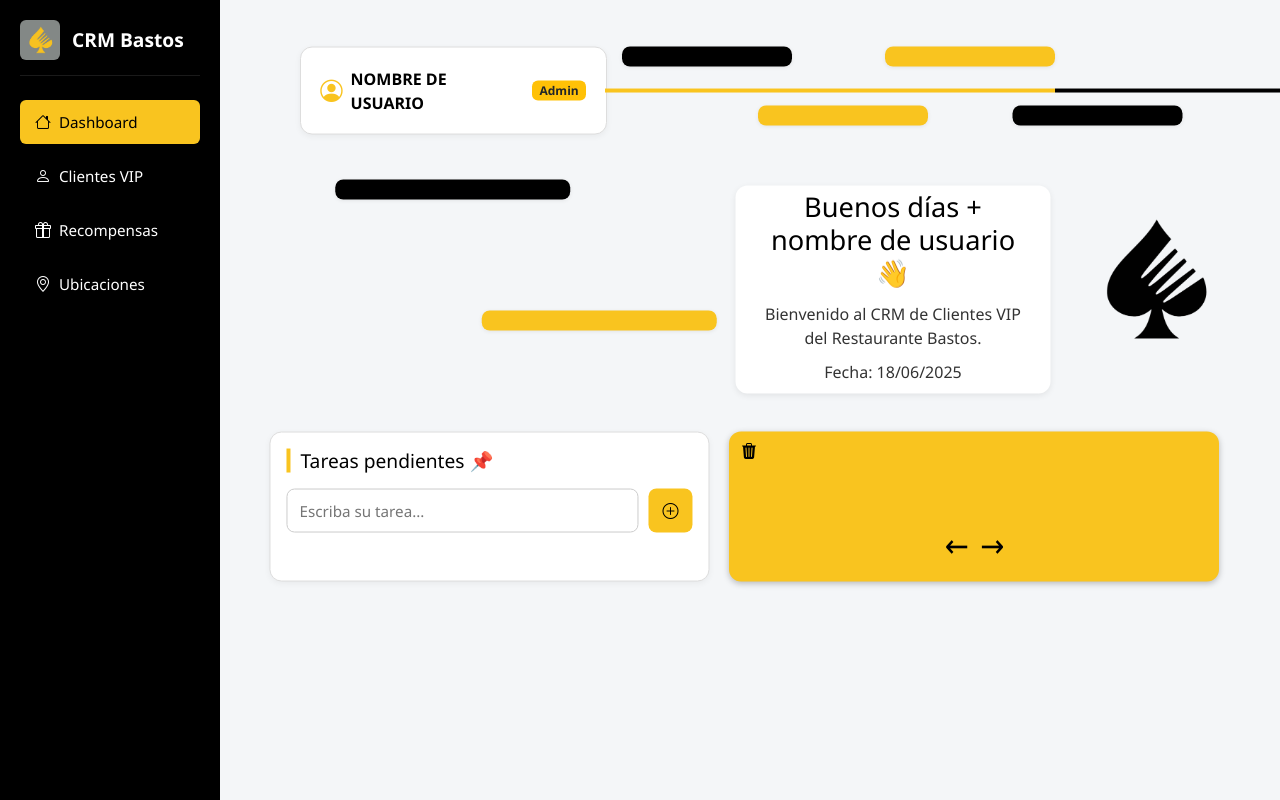
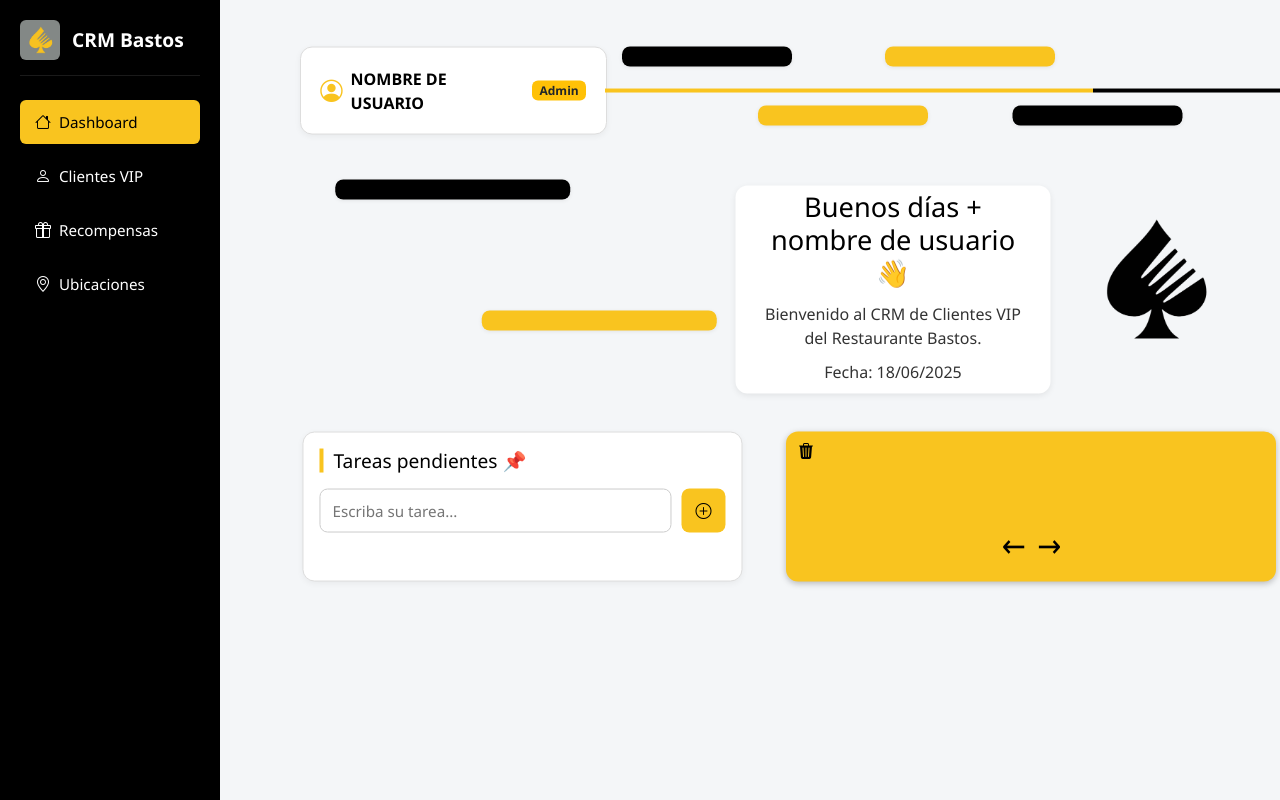
Before and after one commit to ChristianPC12/CRM_INTEGRADOR1, a PHP site: page /CRM_INT/ in a window 1280 px wide. Run offline with PHP 8.4, Linux system fonts and the light colour scheme; data that the repository does not hold is empty.

Commit message:
Centrar el divisor de tareas y la linea de diseño todo-before

```diff
--- a/public/css/Dashboard.css
+++ b/public/css/Dashboard.css
@@ -24,12 +24,14 @@ body {
 .diseño-todo::before {
   content: "";
   position: absolute;
-  width: 100%;
   height: 4px;
-  background: linear-gradient(to right, var(--amarillo) 50%, var(--negro) 50%);
   top: 50%;
   left: 33.9%;
+  width: calc(100vw - 33.9%);
+  background: linear-gradient(to right, var(--amarillo) 50%, var(--negro) 50%);
   transform: translateY(-50%);
+  pointer-events: none; /* 🛡 No interfiere con clics */
+  z-index: 0; /* Asegura que quede detrás del contenido importante */
 }
 
 .topbar-dashboard:first-child {
@@ -282,9 +284,12 @@ body {
 
 .divisor-tareas {
   display: flex;
-  padding: 0;
+  justify-content: center;  /* ⬅ Centra los elementos hijos horizontalmente */
+  align-items: center;      /* (opcional) centra vertical si hace falta */
+  gap: 1.5rem;              /* (opcional) espacio entre los cuadros */
+  transform: translateY(-8%);
   max-height: 350px;
-  transform: translateY(-8%);
+  width: 100%;              /* Asegura que tome todo el ancho del contenedor padre */
 }
 
 #gris-1 {
```
